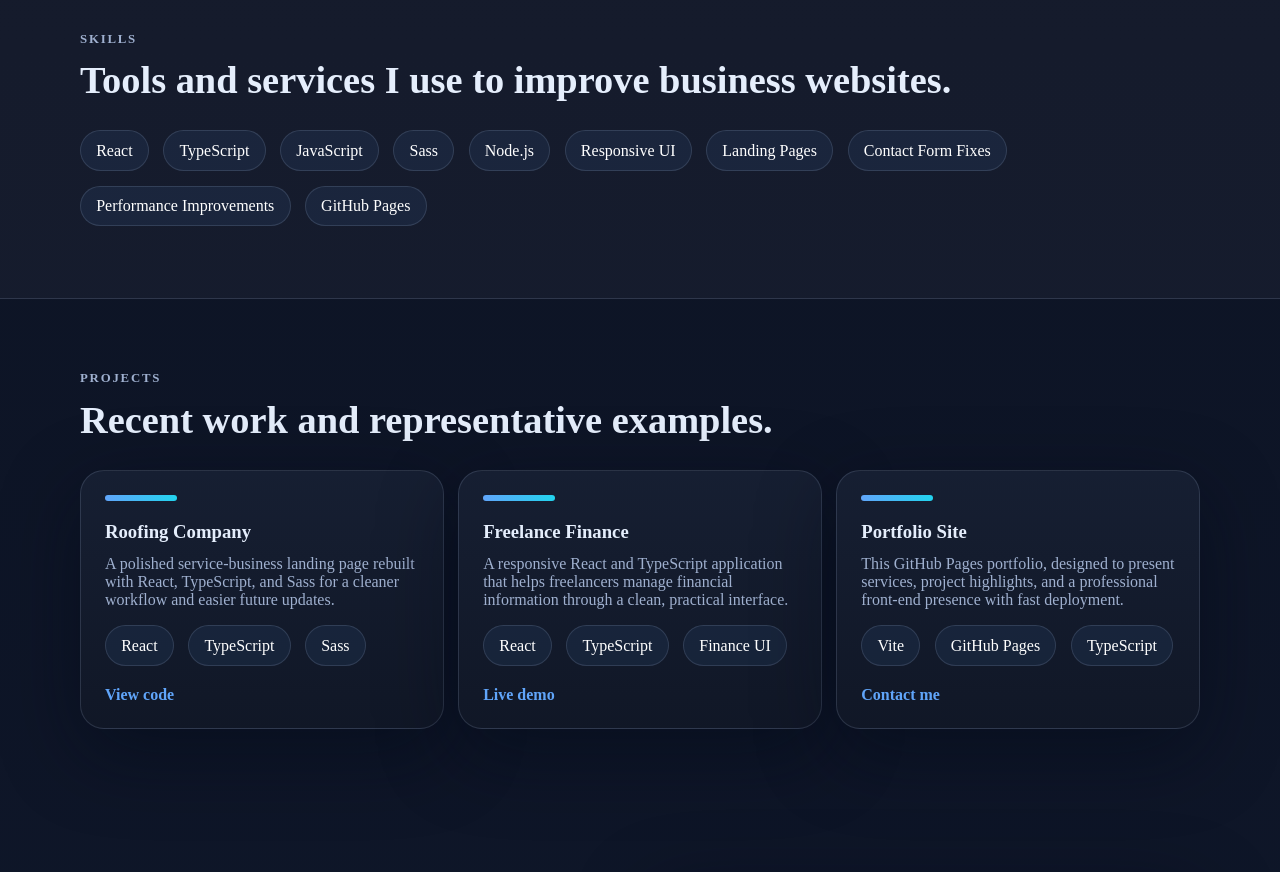
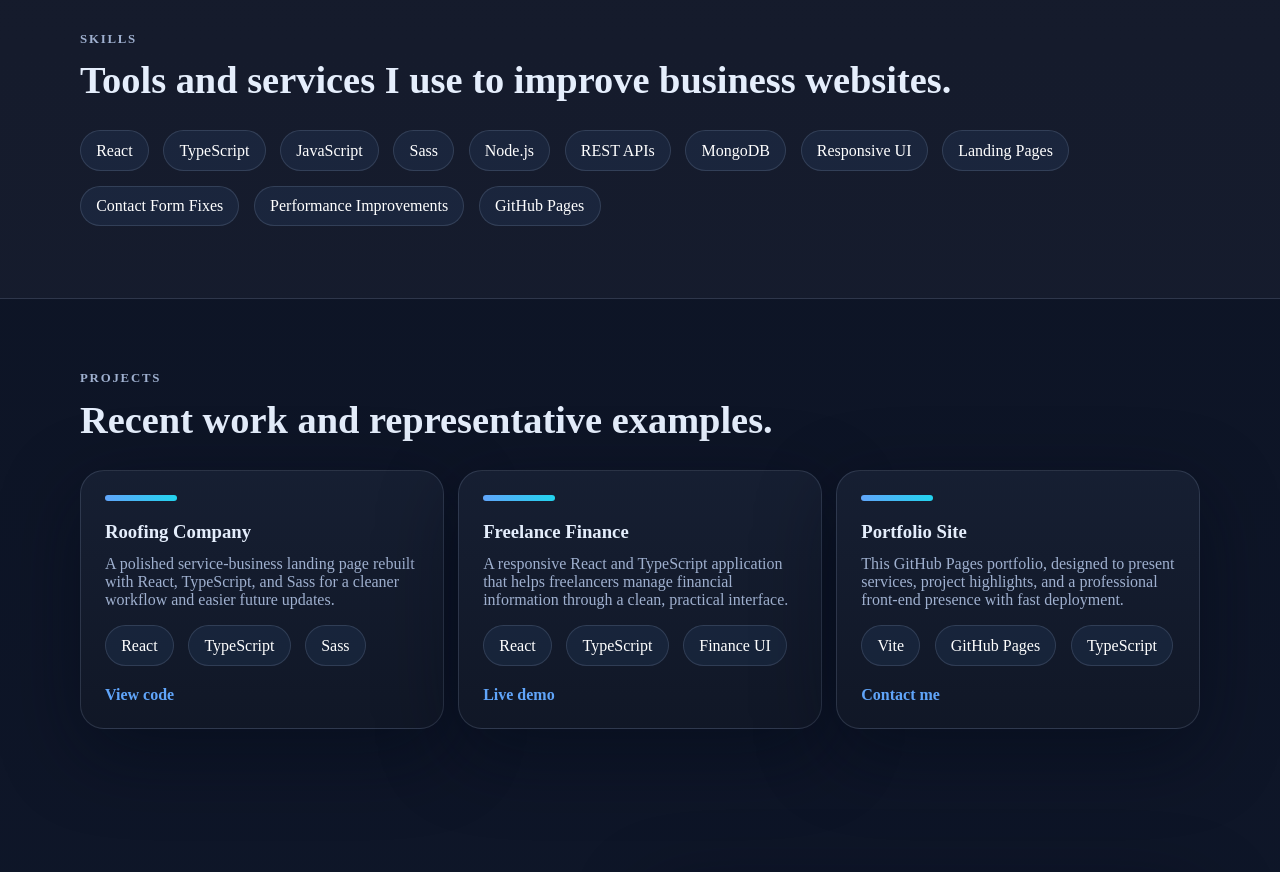
Before and after one commit to Glenn-Dunnegan/Portfolio, a React (Vite) app: page / in a window 1280 px wide. Shown: the part 1280-2152 px from the top of the page. Built offline with nearby package versions, Linux system fonts and the light colour scheme.

Commit message:
Add REST APIs and MongoDB to skills

```diff
--- a/src/App.tsx
+++ b/src/App.tsx
@@ -19,6 +19,8 @@ const skills = [
   "JavaScript",
   "Sass",
   "Node.js",
+  "REST APIs",
+  "MongoDB",
   "Responsive UI",
   "Landing Pages",
   "Contact Form Fixes",
```
